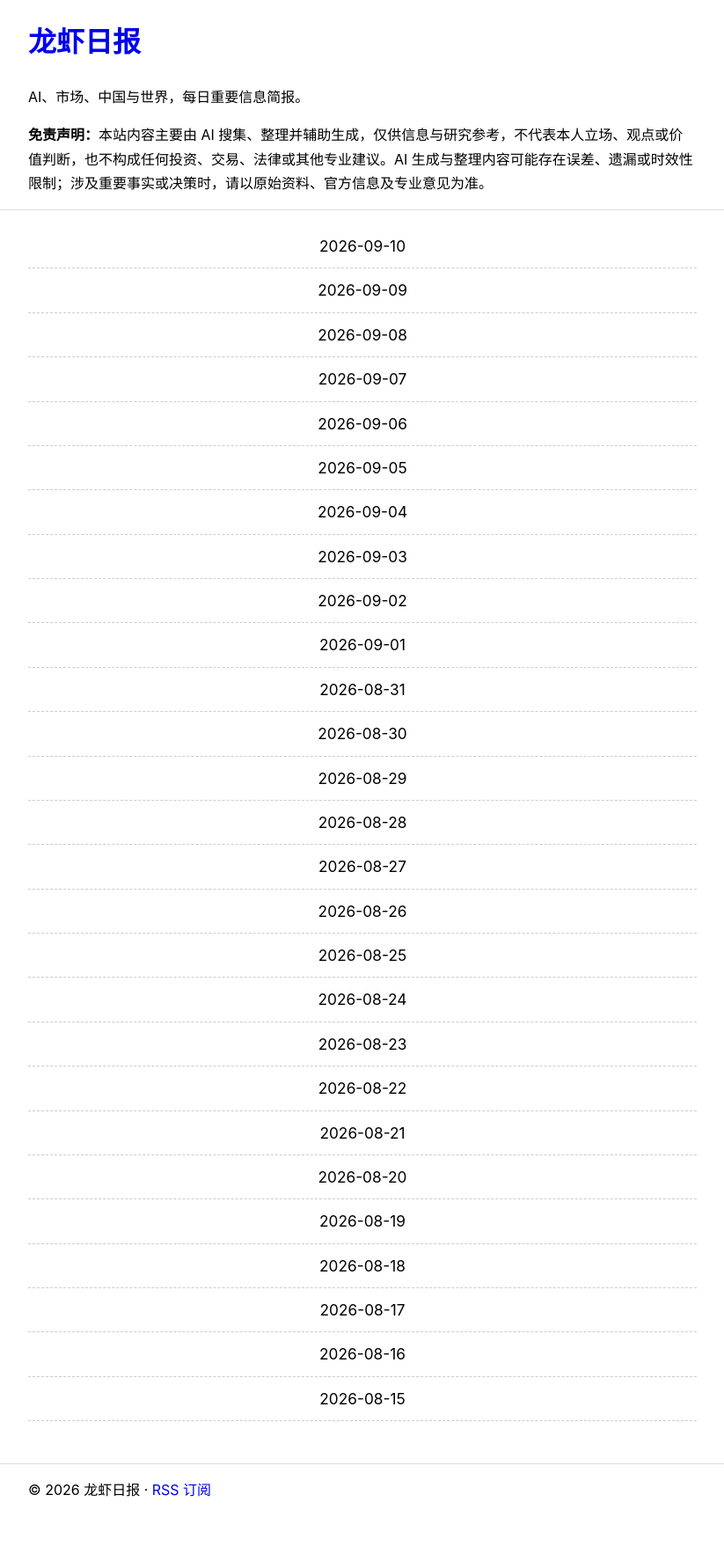
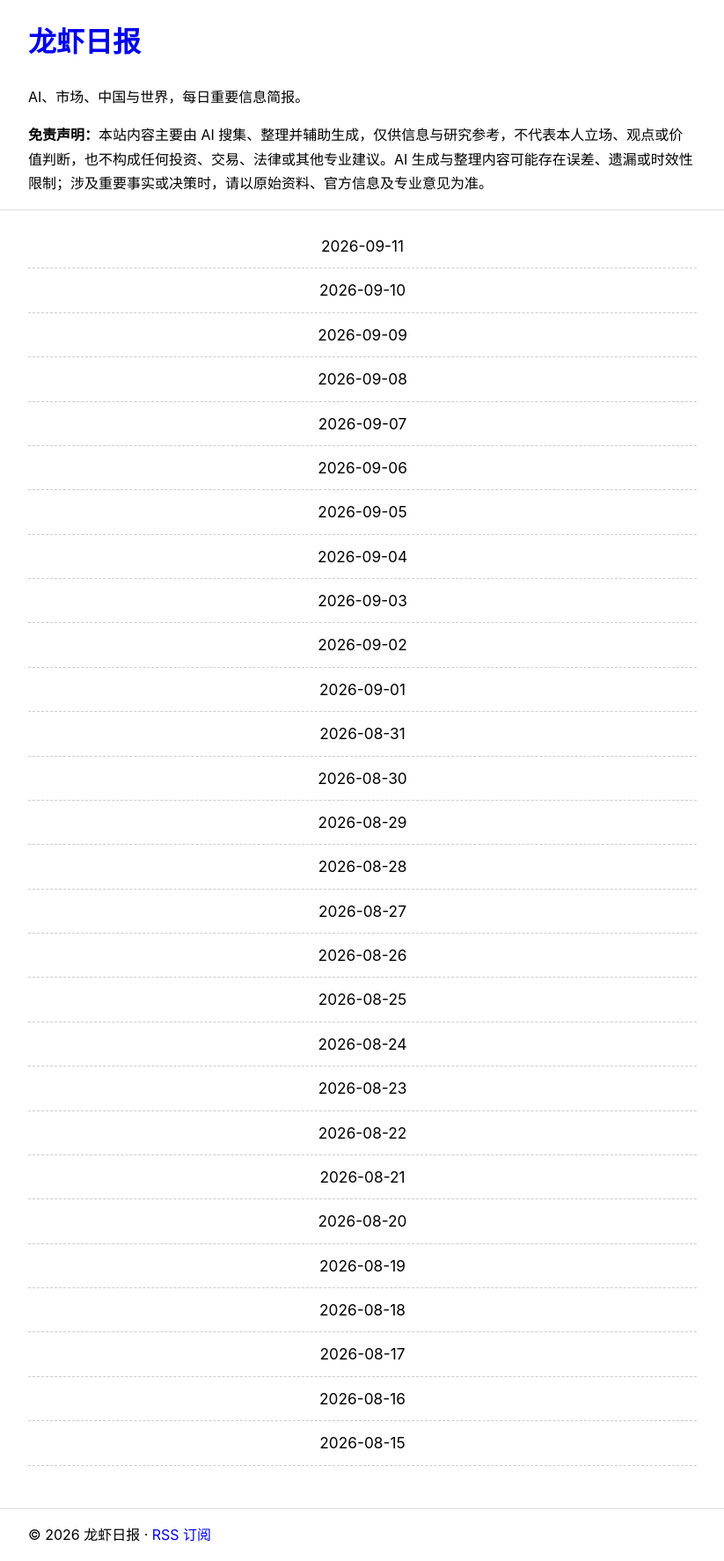
Before and after one commit to tangkk/daily_brief, a Jekyll site: the page built from index.html, in a window 1280 px wide. Shown: the whole page at 88% size, without its empty margins (228-1051 px from the left). Built offline with Jekyll 4.4.1, drawn with Linux system fonts in a browser that asks for light colours; before the commit the page ends 1723 px from its top, so only the background shows below that.

Commit message:
Publish Daily Brief for 2026-09-11 after podcast

```diff
--- a/_data/audio.json
+++ b/_data/audio.json
@@ -25,5 +25,6 @@
   "2026-09-07": "https://pub-e2d65fa7f70240878f2e556592826485.r2.dev/daily/ep018-daily-2026-09-07-v3.mp3",
   "2026-09-08": "https://pub-e2d65fa7f70240878f2e556592826485.r2.dev/daily/ep019-daily-2026-09-08.mp3",
   "2026-09-09": "https://pub-e2d65fa7f70240878f2e556592826485.r2.dev/daily/ep020-daily-2026-09-09.mp3",
-  "2026-09-10": "https://pub-e2d65fa7f70240878f2e556592826485.r2.dev/daily/ep021-daily-2026-09-10.mp3"
+  "2026-09-10": "https://pub-e2d65fa7f70240878f2e556592826485.r2.dev/daily/ep021-daily-2026-09-10.mp3",
+  "2026-09-11": "https://pub-e2d65fa7f70240878f2e556592826485.r2.dev/daily/ep022-daily-2026-09-11.mp3"
 }
```
Also changed, not shown: _posts/2026-09-11-daily-brief.md (renamed from _drafts/2026-09-11-daily-brief.md).
